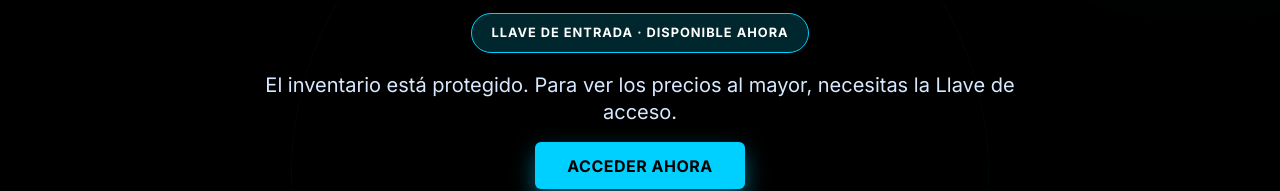
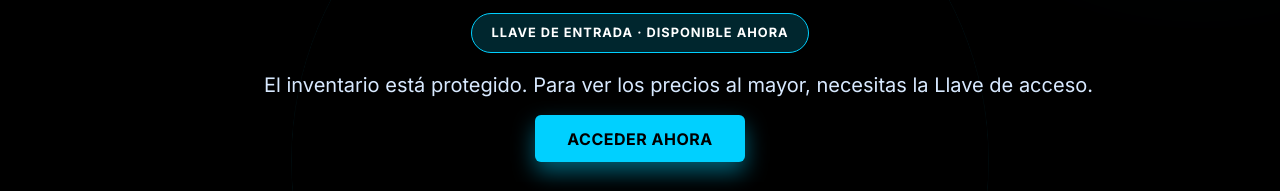
Before and after one commit to Abrahavv/Off-Basic, a Vue app: page / in a window 1280 px wide. Both pictures are taken after a click on the button "Cambiar a Aliado". Shown: the part 377-568 px from the top of the page. Built offline with nearby package versions, Linux system fonts and the light colour scheme; a web font is replaced by a local one.

Commit message:
v6.2(standar 1.0)

```diff
--- a/src/components/Hero.vue
+++ b/src/components/Hero.vue
@@ -86,9 +86,7 @@ const scrollToProducts = () => {
         <span class="mini-badge">LLAVE DE ENTRADA · DISPONIBLE AHORA</span>
       </div>
 
-      <h2 class="hero-subtitle st-4">
-        El inventario está protegido. Para ver los precios al mayor, necesitas la Llave de acceso.
-      </h2>
+      <h2 class="hero-subtitle st-4 single-line-web">El inventario está protegido. Para ver los precios al mayor, necesitas la Llave de acceso.</h2>
 
       <div class="hero-actions st-5">
         <button class="btn-primary btn-shimmer" @click="scrollToProducts" aria-label="Acceder al catálogo de inversión del Baúl">ACCEDER AHORA</button>
@@ -432,6 +430,17 @@ const scrollToProducts = () => {
   line-height: 1.35;
 }
 
+.single-line-web {
+  white-space: normal;
+}
+
+@media (min-width: 1024px) {
+  .single-line-web {
+    white-space: nowrap;
+    max-width: none;
+  }
+}
+
 /* ===== VIDEO ===== */
 .hero-video-wrapper {
   margin-top: 3rem;
```
